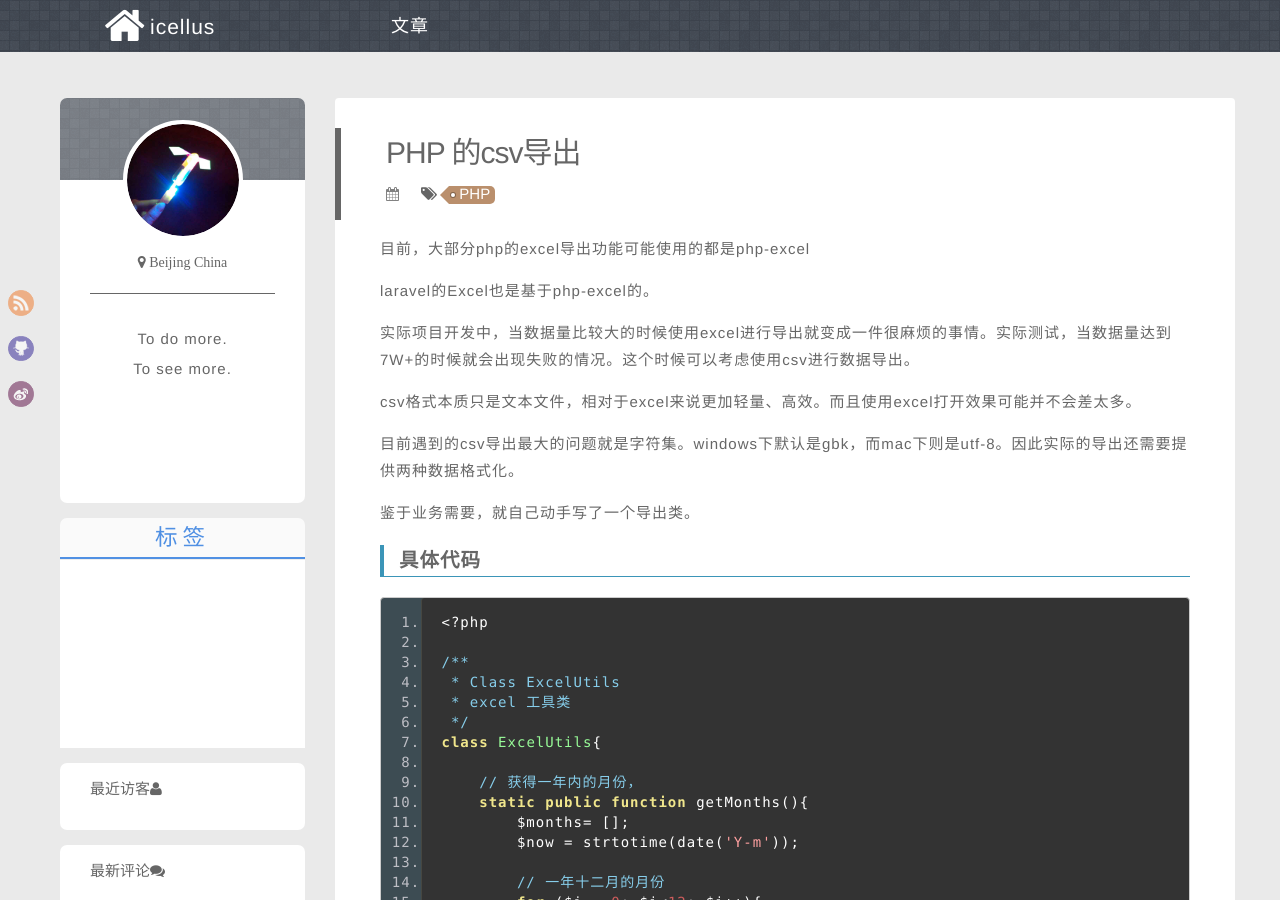
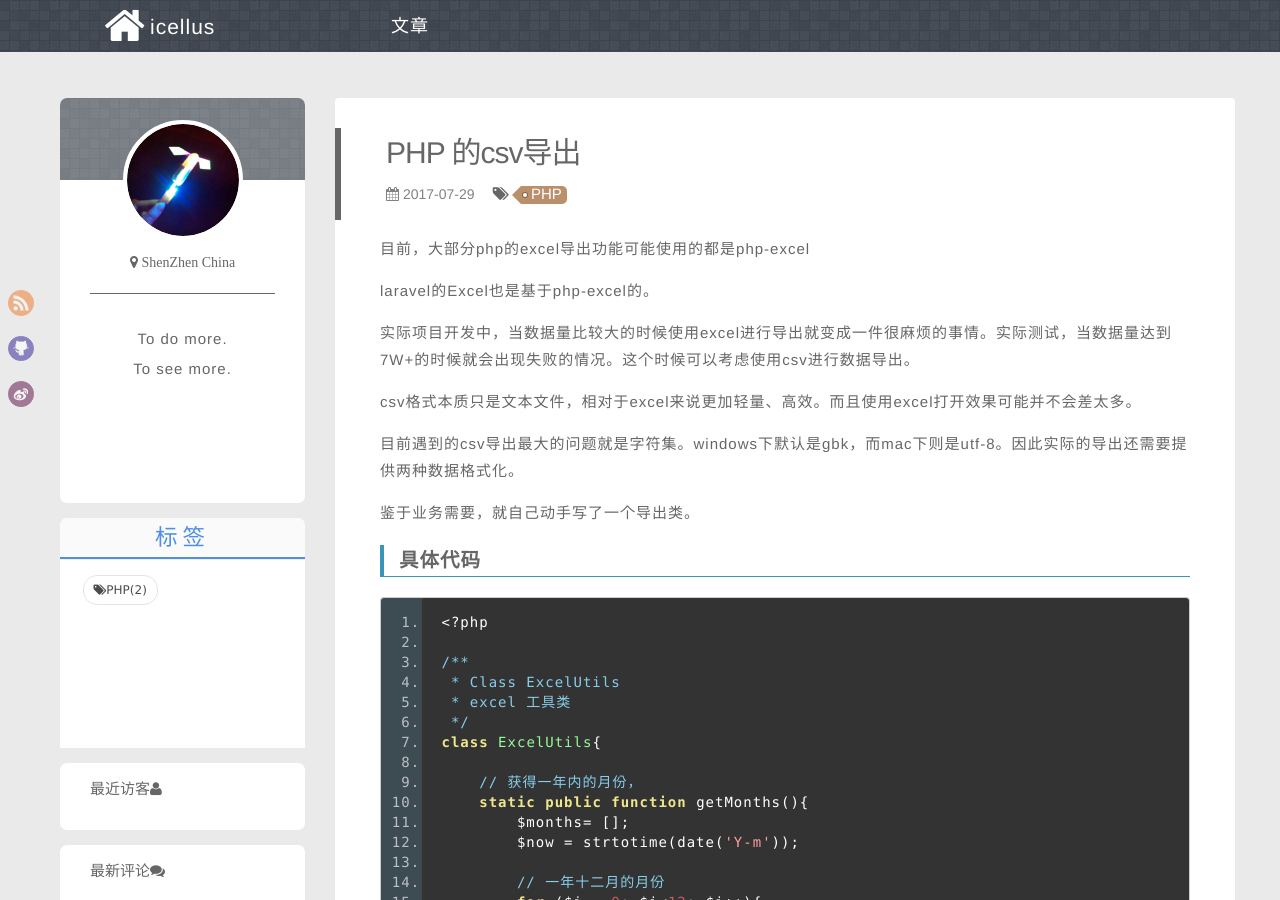
Before and after one commit to icellus/icellus.github.io, a Jekyll site: the page built from _posts/2017-07-29-php-csv.md, in a window 1280 px wide and 900 px high. Built offline with Jekyll 4.4.1, drawn with Linux system fonts in a browser that asks for light colours; comment, search, counter and statistics services are not loaded.

Commit message:
change the article

```diff
--- a/_layouts/default.html
+++ b/_layouts/default.html
@@ -94,7 +94,7 @@
 						<a href="/" class="profile_gavatar"><img class="circle" src="{{ site.gavatar }}"></a>
 					</div>
 					<div class="address">
-						<h5><span class="fa fa-map-marker"></span> Beijing China</h5>
+						<h5><span class="fa fa-map-marker"></span> ShenZhen China</h5>
 					</div>
 					<div class="center profile_desc">
 						{{ site.profile_desc }}
```
Also changed, not shown: _posts/2017-07-29-php-csv.md (renamed from pages/2017-07-29-php-csv.md), _posts/2017-07-29-php-fsockopen.md (renamed from pages/2017-7-29-php-fsockopen.md).
